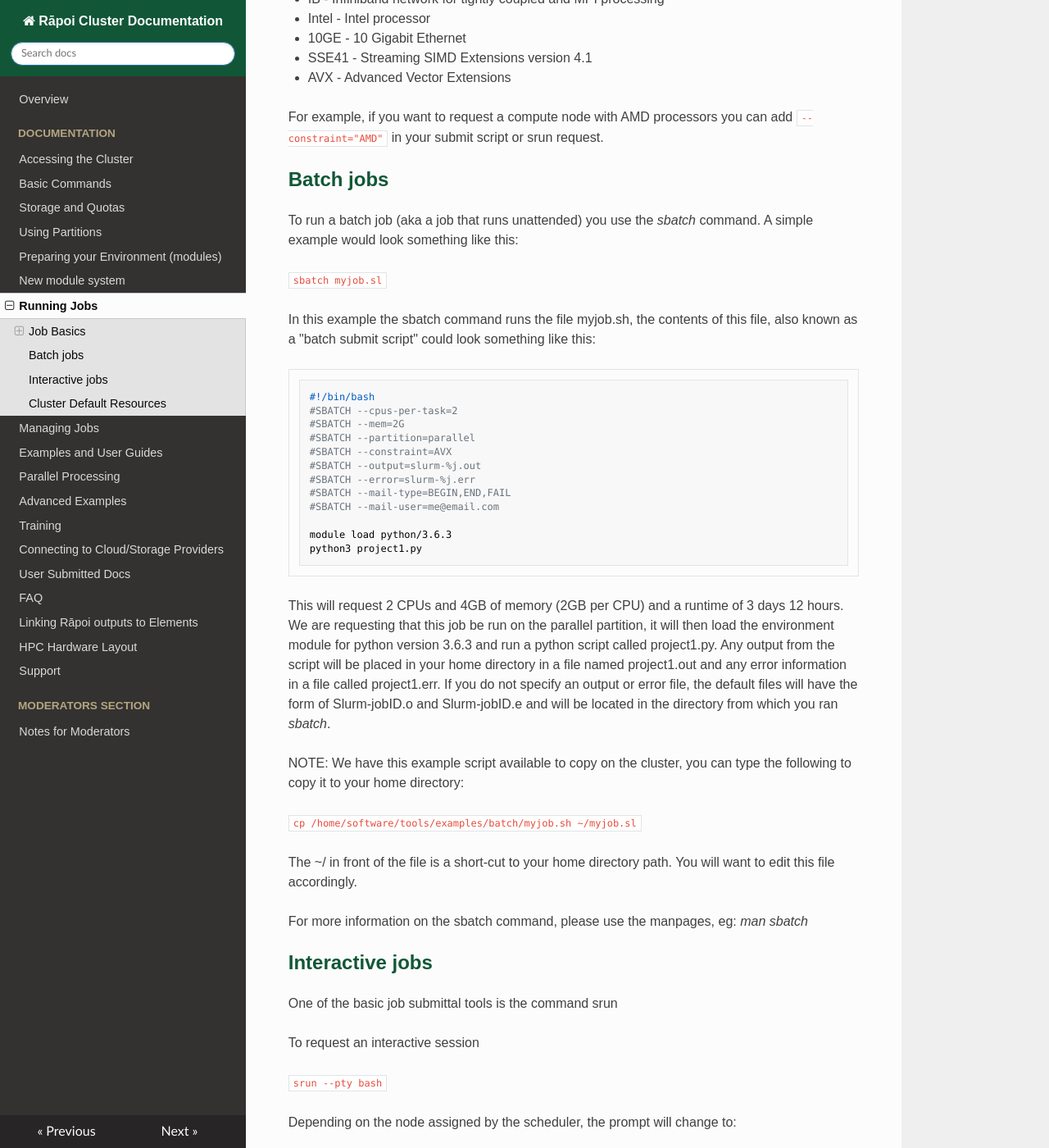
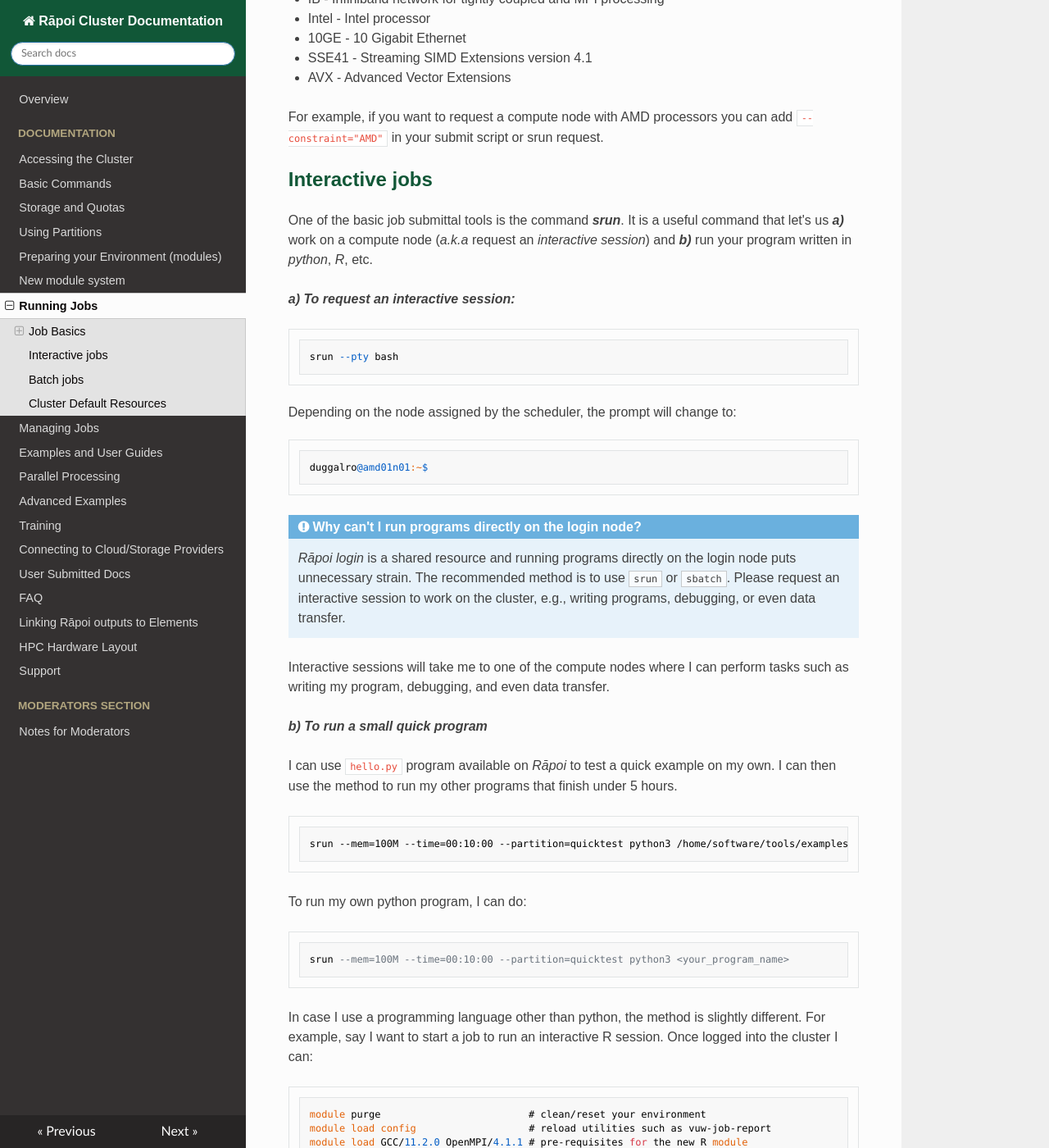
Before and after one commit to vuw-research-computing/raapoi-docs, an MkDocs documentation site: the page built from docs/running_jobs.md, in a window 1280 px wide and 1400 px high, scrolled down 819 px. Shown: the whole window at 82% size. Built offline with MkDocs 1.6.1, drawn with Linux system fonts in a browser that asks for light colours; nearby versions of some CDN libraries; some web fonts are replaced; some of the changed text lies outside the part shown.

Commit message:
Docs: Updated running_jobs.md

````diff
--- a/docs/running_jobs.md
+++ b/docs/running_jobs.md
@@ -1,7 +1,7 @@
 # Running Jobs
 ## Job Basics
 
-Rāpoi uses a scheduler and resource manager called Slurm that requires researchers to submit jobs for processing.  There are 2 main types of jobs: batch and interactive.  More details about submitting these types of jobs are below, but in general interactive jobs allow a user to interact with the application, for example a researcher can start a MATLAB session and can type MATLAB commands at a prompt or within a GUI.  Batch jobs can work in the background and require no user interaction, they will start when resources are available and can be configured to email once a job completes.
+_Rāpoi_ uses a scheduler and resource manager called Slurm that requires researchers to submit jobs for processing.  There are 2 main types of jobs: _batch_ and _interactive_.  More details about submitting these types of jobs are below, but in general interactive jobs allow a user to interact with the application, for example a researcher can start a MATLAB session and can type MATLAB commands at a prompt or within a GUI.  Batch jobs can work in the background and require no user interaction, they will start when resources are available and can be configured to email once a job completes.
 
 ### Job resources
 
@@ -21,6 +21,59 @@ Below is a list of constraints that have need defined and a brief description:
 * AVX - Advanced Vector Extensions
 
 For example, if you want to request a compute node with AMD processors you can add `--constraint="AMD"` in your submit script or srun request.
+
+
+## Interactive jobs
+
+One of the basic job submittal tools is the command _**srun**_. It is a useful command that let's us _**a)**_ work on a compute node (_a.k.a_ request an _interactive_ _session_) and _**b)**_ run your program written in _python_, _R_, etc.
+
+_**a) To request an interactive session:**_
+```
+srun --pty bash
+```
+Depending on the node assigned by the scheduler, the prompt will change to:
+
+```bash
+duggalro@amd01n01:~$
+```
+
+!!! note "Why can't I run programs directly on the login node?"
+
+    _Rāpoi_ _login_ is a shared resource and running programs directly on the login node puts unnecessary strain.
+    The recommended method is to use `srun` or `sbatch`. Please request an interactive session to work on the cluster, e.g., writing programs, debugging, or even data transfer.
+
+Interactive sessions will take me to one of the compute nodes where I can perform tasks such as writing my program, debugging, and even data transfer.
+
+
+_**b) To run a small quick program**_
+
+
+I can use `hello.py` program available on _Rāpoi_ to test a quick example on my own. I can then use the method to run my other programs that finish under 5 hours.
+
+```
+srun --mem=100M --time=00:10:00 --partition=quicktest python3 /home/software/tools/examples/python_venv/hello.py
+```
+
+To run my own python program, I can do:
+
+```
+srun --mem=100M --time=00:10:00 --partition=quicktest python3 <your_program_name>
+```
+
+
+In case I use a programming language other than python, the method is slightly different. For example, say I want to start a job to run an interactive R session. Once logged into the cluster I can:
+
+```bash
+module purge                         # clean/reset your environment
+module load config                   # reload utilities such as vuw-job-report
+module load GCC/11.2.0 OpenMPI/4.1.1 # pre-requisites for the new R module
+module load R/4.2.0
+srun --pty --cpus-per-task=2 --mem=2G  --time=05:00:00 --partition=quicktest R
+```
+
+
+!!! info
+    It may take a few seconds until the prompt appears when the cluster is busy. Please wait for at least 2 mins before interreputing this step to avoid any unexpected behaviour.
 
 
 ## Batch jobs
@@ -60,33 +113,6 @@ The ~/ in front of the file is a short-cut to your home directory path.  You wil
 
 For more information on the sbatch command, please use the manpages, eg: _man sbatch_
 
-## Interactive jobs
-
-One of the basic job submittal tools is the command srun
-
-To request an interactive session
-
-`srun --pty bash`
-
-Depending on the node assigned by the scheduler, the prompt will change to:
-```bash
-duggalro@amd01n01:~$
-```
-
-
-For example, say I want to start a job to run an interactive R session. Once logged into the cluster I can:
-
-```bash
-module purge                         # clean/reset your environment
-module load config                   # reload utilities such as vuw-job-report
-module load GCC/11.2.0 OpenMPI/4.1.1 # pre-requisites for the new R module
-module load R/4.2.0
-srun --pty --cpus-per-task=2 --mem=2G  --time=05:00:00 --partition=quicktest R
-```
-
-
-!!! note
-    Sometimes when the cluster is busy, it might take some time before the prompt appears (10 secs or so). Please wait for at least 2 mins before interreputing this step to avoid any unexpected behaviour.
 
 So what does this all mean?
 
--- a/mkdocs.yml
+++ b/mkdocs.yml
@@ -25,6 +25,9 @@ nav:
 
 
 theme: readthedocs
+
+#theme: material
+
 markdown_extensions:
   - toc:
       permalink: True
@@ -42,6 +45,17 @@ markdown_extensions:
   - md_in_html
   - neoteroi.cards
   - admonition
+  - pymdownx.details
+  - abbr
+  - attr_list
+  - pymdownx.snippets
+  - pymdownx.tabbed:
+      alternate_style: true
+  - pymdownx.highlight:
+      anchor_linenums: true
+      line_spans: __span
+      #pygments_lang_class: true
+  - pymdownx.inlinehilite
 
 plugins:
   - search
````
